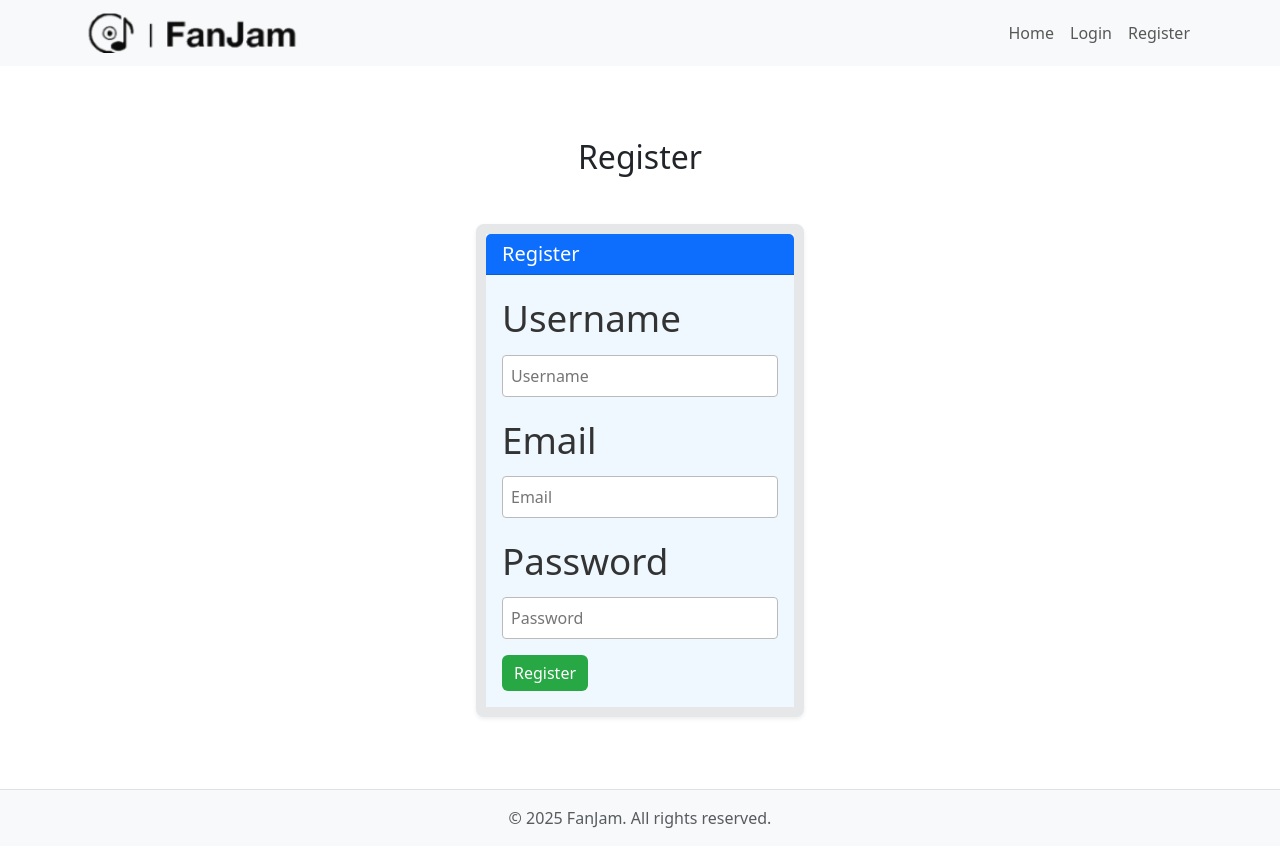
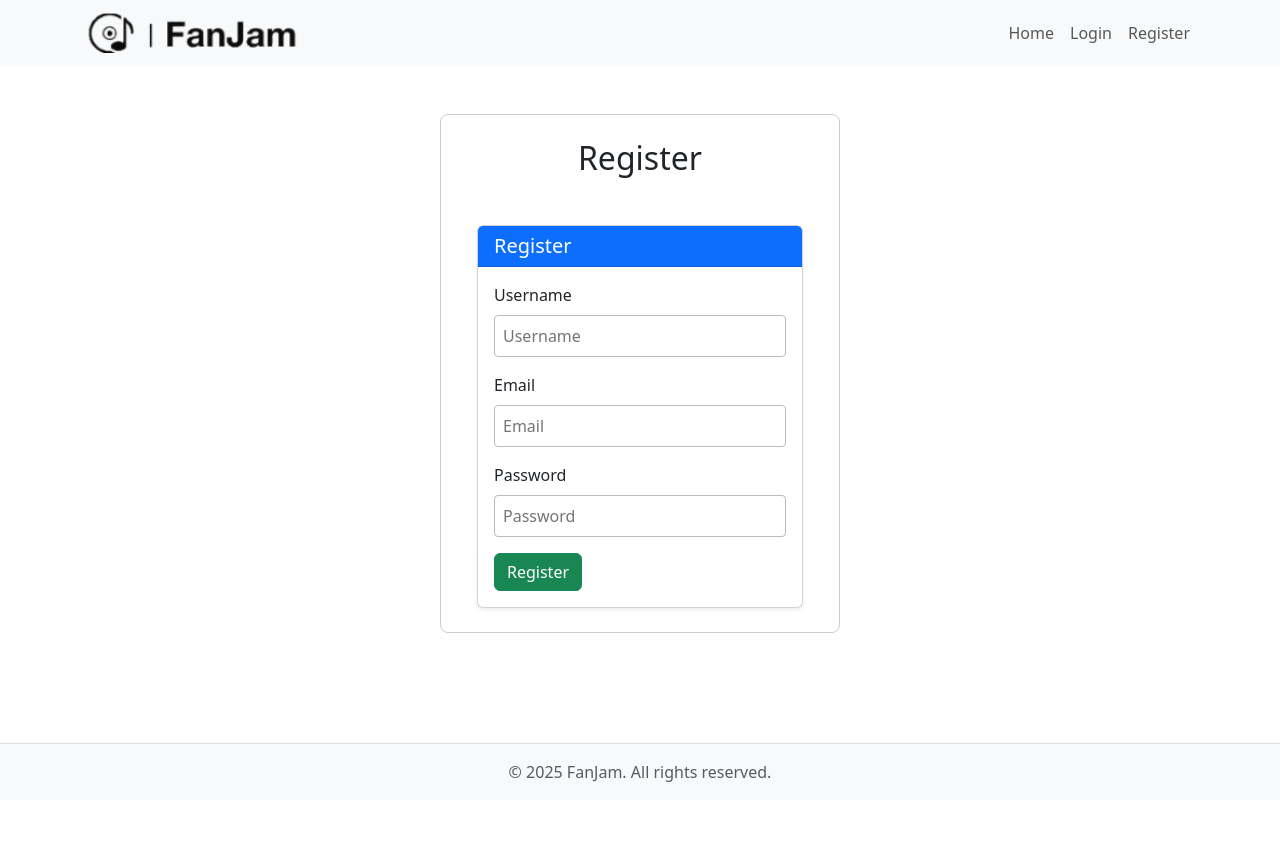
Before and after one commit to idelija92/fanjam, a React (Create React App) app in the folder frontend/: page /register in a window 1280 px wide. After the commit the page ends 800 px from the top, so only its background shows below. Built offline with nearby package versions, Linux system fonts and the light colour scheme.

Commit message:
Update form.css

```diff
--- a/frontend/src/components/form/form.css
+++ b/frontend/src/components/form/form.css
@@ -2,7 +2,7 @@
   max-width: 400px;
   margin: 2rem auto;
   padding: 1.5rem;
-  /* border: 1px solid #ccc; */
+  border: 1px solid #ccc;
   border-radius: 8px;
 }
 
@@ -51,46 +51,3 @@
   border-radius: 4px;
   resize: vertical;
 }
-.card {
-  border: 10px solid #e5e7e9; /* Doubled thickness from default 2px */
-  border-radius: 8px;
-  background-color: #f0f8ff; /* Soft blue background for freshness */
-}
-
-.card-header {
-  background-color: #cdd4dd;
-  color: white;
-  font-size: 1.4rem;
-  font-weight: 600;
-}
-
-.form-label {
-  font-size: 2.3rem; /* ~30% larger than default 1rem */
-  color: #333;
-}
-
-.form-control,
-.form-select {
-  border: 2px solid #cdd8e4;
-  background-color: #ffffff;
-  transition: border-color 0.3s ease;
-}
-
-.form-control:focus,
-.form-select:focus {
-  border-color: #0056b3;
-  box-shadow: 0 0 0 0.2rem rgba(0,123,255,0.25);
-}
-
-.btn-success {
-  background-color: #28a745;
-  border: none;
-}
-
-.btn-success:hover {
-  background-color: #218838;
-}
-
-.text-danger {
-  font-weight: bold;
-}
```
